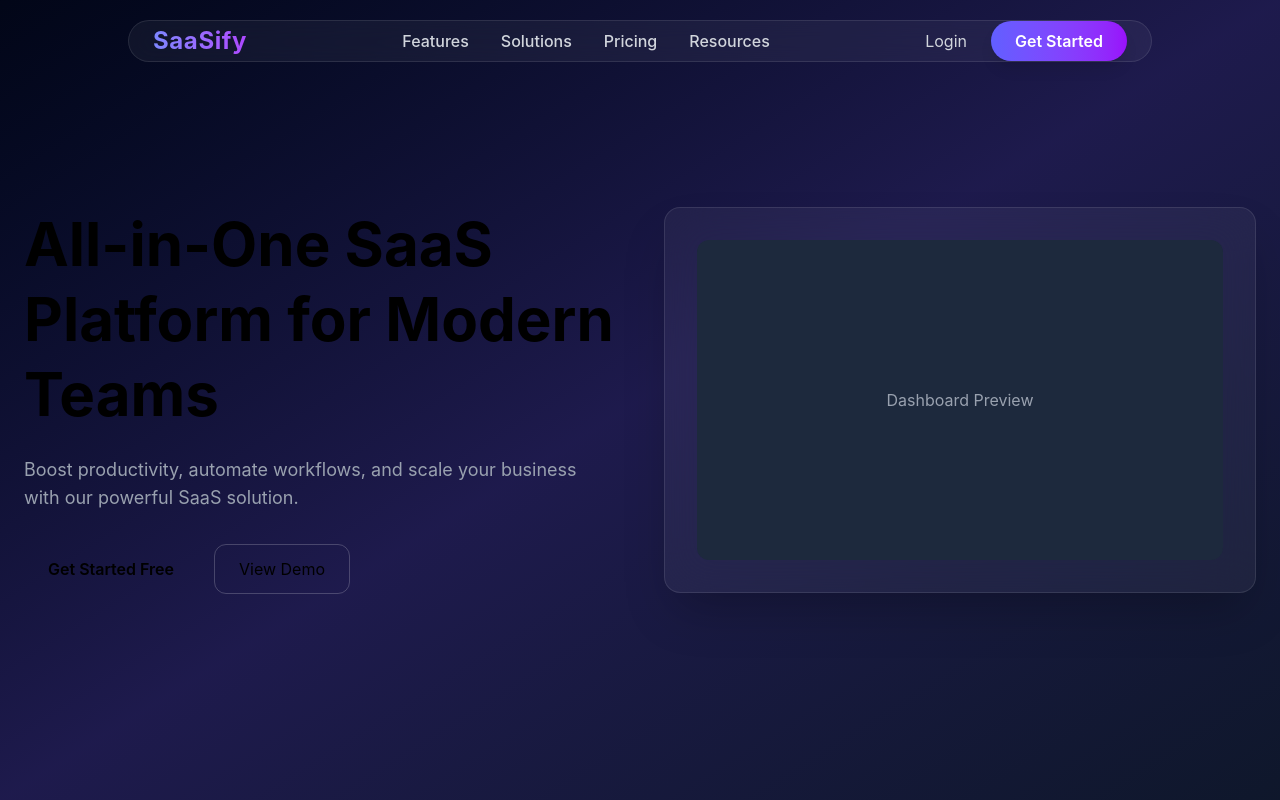
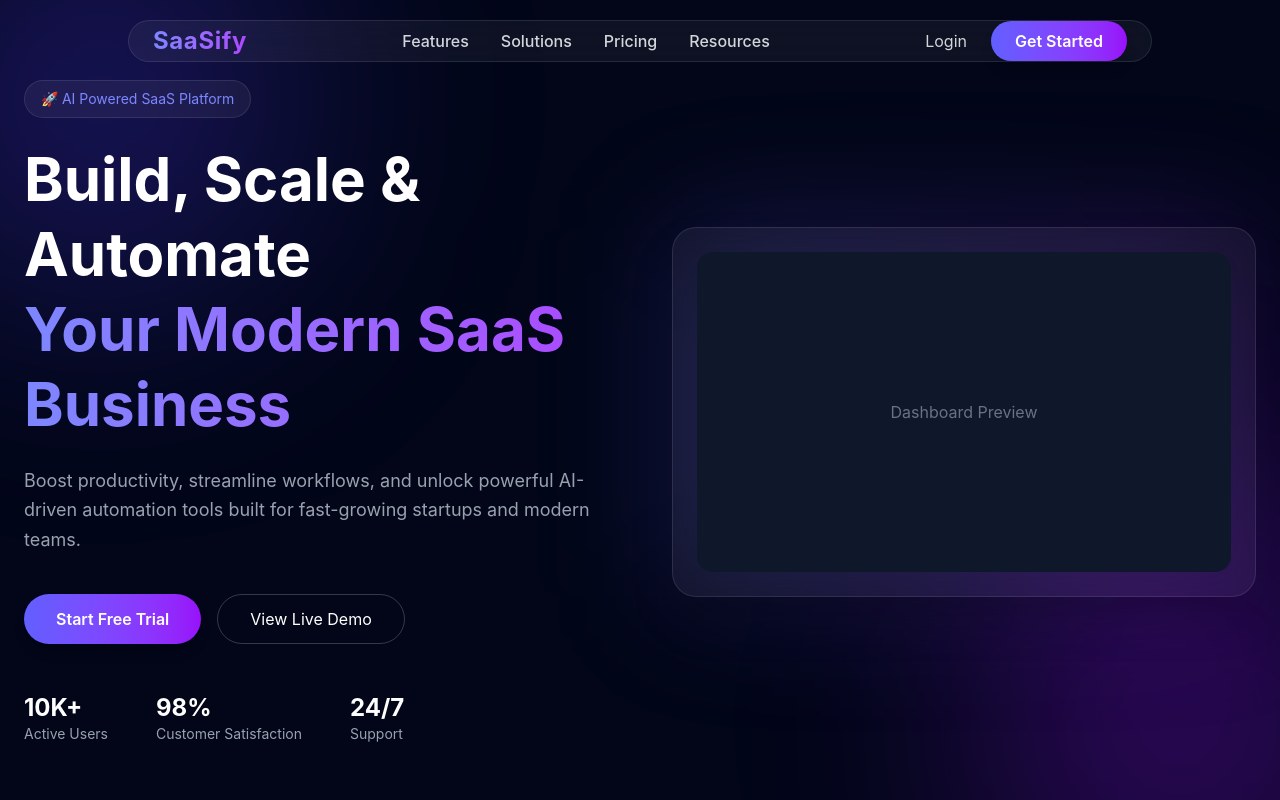
Before and after one commit to 786asifakbar/SaaslandingPage, a React (Vite) app: page / in a window 1280 px wide. Shown: the top 800 px of the page. Built offline with nearby package versions, Linux system fonts and the light colour scheme.

Commit message:
Enhance Hero and Footer components with new styles and animations; update Home page to include Footer

```diff
--- a/src/components/Footer.jsx
+++ b/src/components/Footer.jsx
@@ -1,48 +1,94 @@
+import React from "react"
 import { FaTwitter, FaLinkedin, FaGithub } from "react-icons/fa"
 
 const Footer = () => {
   return (
-    <footer className="py-16 px-6 bg-slate-950 border-t border-white/10">
-      <div className="max-w-6xl mx-auto grid md:grid-cols-4 gap-8">
+    <footer className="relative mt-32 px-6 pt-20 pb-10 bg-slate-950 border-t border-white/10 overflow-hidden">
 
+      {/* Top Gradient Glow */}
+      <div className="absolute top-0 left-1/2 -translate-x-1/2 w-[600px] h-[200px] bg-indigo-600/20 blur-[120px] opacity-40"></div>
+
+      <div className="relative max-w-7xl mx-auto grid md:grid-cols-4 gap-12">
+
+        {/* Brand Section */}
         <div>
-          <h3 className="text-xl font-bold">SaaSify</h3>
-          <p className="mt-4 text-gray-400">
-            Modern SaaS solution for scaling startups.
+          <h3 className="text-2xl font-bold bg-gradient-to-r from-indigo-400 to-purple-500 bg-clip-text text-transparent">
+            SaaSify
+          </h3>
+          <p className="mt-4 text-gray-400 leading-relaxed">
+            Empowering startups with intelligent SaaS solutions.
+            Scale faster with modern AI-driven infrastructure.
           </p>
+
+          {/* Social Icons */}
+          <div className="mt-6 flex gap-4">
+            {[FaTwitter, FaLinkedin, FaGithub].map((Icon, i) => (
+              <div
+                key={i}
+                className="p-3 rounded-full bg-white/5 border border-white/10 text-gray-400 hover:text-white hover:bg-gradient-to-r from-indigo-500 to-purple-600 transition-all duration-300 cursor-pointer hover:scale-110"
+              >
+                <Icon size={18} />
+              </div>
+            ))}
+          </div>
         </div>
 
+        {/* Company */}
         <div>
-          <h4 className="font-semibold">Company</h4>
-          <ul className="mt-4 space-y-2 text-gray-400">
-            <li>About</li>
-            <li>Careers</li>
-            <li>Blog</li>
+          <h4 className="font-semibold text-white mb-4">Company</h4>
+          <ul className="space-y-3 text-gray-400">
+            {["About", "Careers", "Blog", "Press"].map((item) => (
+              <li key={item} className="relative group cursor-pointer">
+                <span className="hover:text-white transition">
+                  {item}
+                </span>
+                <span className="absolute left-0 -bottom-1 w-0 h-[2px] bg-gradient-to-r from-indigo-400 to-purple-500 transition-all duration-300 group-hover:w-full"></span>
+              </li>
+            ))}
           </ul>
         </div>
 
+        {/* Resources */}
         <div>
-          <h4 className="font-semibold">Support</h4>
-          <ul className="mt-4 space-y-2 text-gray-400">
-            <li>Help Center</li>
-            <li>Contact</li>
+          <h4 className="font-semibold text-white mb-4">Resources</h4>
+          <ul className="space-y-3 text-gray-400">
+            {["Help Center", "Documentation", "API Status", "Community"].map((item) => (
+              <li key={item} className="relative group cursor-pointer">
+                <span className="hover:text-white transition">
+                  {item}
+                </span>
+                <span className="absolute left-0 -bottom-1 w-0 h-[2px] bg-gradient-to-r from-indigo-400 to-purple-500 transition-all duration-300 group-hover:w-full"></span>
+              </li>
+            ))}
           </ul>
         </div>
 
+        {/* Newsletter */}
         <div>
-          <h4 className="font-semibold">Follow Us</h4>
-          <div className="mt-4 flex gap-4 text-gray-400">
-            <FaTwitter />
-            <FaLinkedin />
-            <FaGithub />
+          <h4 className="font-semibold text-white mb-4">Stay Updated</h4>
+          <p className="text-gray-400 mb-4 text-sm">
+            Subscribe to get product updates & startup insights.
+          </p>
+
+          <div className="flex items-center bg-white/5 border border-white/10 rounded-full overflow-hidden">
+            <input
+              type="email"
+              placeholder="Enter your email"
+              className="bg-transparent px-4 py-3 text-sm text-white focus:outline-none w-full"
+            />
+            <button className="px-6 py-3 bg-gradient-to-r from-indigo-500 to-purple-600 text-white text-sm font-medium hover:opacity-90 transition">
+              Subscribe
+            </button>
           </div>
         </div>
 
       </div>
 
-      <div className="mt-12 text-center text-gray-500 text-sm">
+      {/* Bottom Bar */}
+      <div className="mt-16 pt-6 border-t border-white/10 text-center text-gray-500 text-sm">
         © 2026 SaaSify. All rights reserved.
       </div>
+
     </footer>
   )
 }
--- a/src/components/Hero.jsx
+++ b/src/components/Hero.jsx
@@ -1,36 +1,82 @@
 import React from "react"
+import { motion } from "framer-motion"
+
 const Hero = () => {
   return (
-    <section className="min-h-screen flex items-center bg-gradient-to-br from-slate-950 via-indigo-950 to-slate-900 px-6">
-      <div className="max-w-7xl mx-auto grid md:grid-cols-2 gap-12 items-center">
+    <section className="relative min-h-screen flex items-center px-6 py-20 overflow-hidden bg-slate-950">
+
+      {/* Background Glow Effects */}
+      <div className="absolute top-[-100px] left-[-100px] w-[400px] h-[400px] bg-indigo-600/30 blur-[120px] rounded-full"></div>
+      <div className="absolute bottom-[-100px] right-[-100px] w-[400px] h-[400px] bg-purple-600/30 blur-[120px] rounded-full"></div>
+
+      <div className="relative max-w-7xl mx-auto grid md:grid-cols-2 gap-16 items-center">
 
         {/* Left Content */}
-        <div>
-          <h1 className="text-4xl md:text-6xl font-bold leading-tight">
-            All-in-One SaaS Platform for Modern Teams
+        <motion.div
+          initial={{ opacity: 0, y: 40 }}
+          animate={{ opacity: 1, y: 0 }}
+          transition={{ duration: 0.6 }}
+        >
+          {/* Badge */}
+          <div className="inline-block mb-6 px-4 py-2 text-sm rounded-full bg-white/5 border border-white/10 text-indigo-400">
+            🚀 AI Powered SaaS Platform
+          </div>
+
+          <h1 className="text-4xl md:text-6xl font-bold leading-tight text-white">
+            Build, Scale & Automate
+            <span className="block bg-gradient-to-r from-indigo-400 to-purple-500 bg-clip-text text-transparent">
+              Your Modern SaaS Business
+            </span>
           </h1>
 
-          <p className="mt-6 text-gray-400 text-lg">
-            Boost productivity, automate workflows, and scale your business
-            with our powerful SaaS solution.
+          <p className="mt-6 text-gray-400 text-lg leading-relaxed max-w-xl">
+            Boost productivity, streamline workflows, and unlock powerful AI-driven
+            automation tools built for fast-growing startups and modern teams.
           </p>
 
-          <div className="mt-8 flex gap-4">
-            <button className="bg-primary hover:bg-indigo-500 px-6 py-3 rounded-xl font-semibold transition">
-              Get Started Free
+          {/* CTA Buttons */}
+          <div className="mt-10 flex flex-wrap gap-4">
+            <button className="px-8 py-3 rounded-full bg-gradient-to-r from-indigo-500 to-purple-600 text-white font-semibold shadow-lg hover:shadow-indigo-500/40 hover:scale-105 transition-all duration-300">
+              Start Free Trial
             </button>
-            <button className="border border-white/20 px-6 py-3 rounded-xl hover:bg-white/10 transition">
-              View Demo
+
+            <button className="px-8 py-3 rounded-full border border-white/20 text-white hover:bg-white/10 transition-all duration-300">
+              View Live Demo
             </button>
           </div>
-        </div>
 
-        {/* Right Dashboard Mockup */}
-        <div className="backdrop-blur-xl bg-white/5 border border-white/10 rounded-2xl shadow-2xl p-8">
-          <div className="h-80 bg-slate-800 rounded-xl flex items-center justify-center">
-            <span className="text-gray-400">Dashboard Preview</span>
+          {/* Stats */}
+          <div className="mt-12 flex gap-12 text-gray-400 text-sm">
+            <div>
+              <h3 className="text-2xl font-bold text-white">10K+</h3>
+              Active Users
+            </div>
+            <div>
+              <h3 className="text-2xl font-bold text-white">98%</h3>
+              Customer Satisfaction
+            </div>
+            <div>
+              <h3 className="text-2xl font-bold text-white">24/7</h3>
+              Support
+            </div>
           </div>
-        </div>
+        </motion.div>
+
+        {/* Right Mockup */}
+        <motion.div
+          initial={{ opacity: 0, scale: 0.9 }}
+          animate={{ opacity: 1, scale: 1 }}
+          transition={{ duration: 0.6 }}
+          className="relative"
+        >
+          <div className="absolute inset-0 bg-gradient-to-r from-indigo-500/20 to-purple-600/20 blur-3xl rounded-3xl"></div>
+
+          <div className="relative backdrop-blur-xl bg-white/5 border border-white/10 rounded-3xl shadow-2xl p-6 hover:scale-[1.02] transition duration-500">
+            <div className="h-80 bg-slate-900 rounded-2xl flex items-center justify-center text-gray-500">
+              Dashboard Preview
+            </div>
+          </div>
+        </motion.div>
 
       </div>
     </section>
--- a/src/pages/Home.jsx
+++ b/src/pages/Home.jsx
@@ -5,6 +5,7 @@ import DashboardPreview from "../components/DashboardPreview"
 import Integrations from "../components/Integrations"
 import Pricing from "../components/Pricing"
 import BlogSection from "../components/BlogSection"
+import Footer from "../components/Footer"
 
 const Home = () => {
   return (
@@ -15,6 +16,7 @@ const Home = () => {
       <Integrations />
       <Pricing />
       <BlogSection />
+      <Footer />
     </>
   )
 }
```
